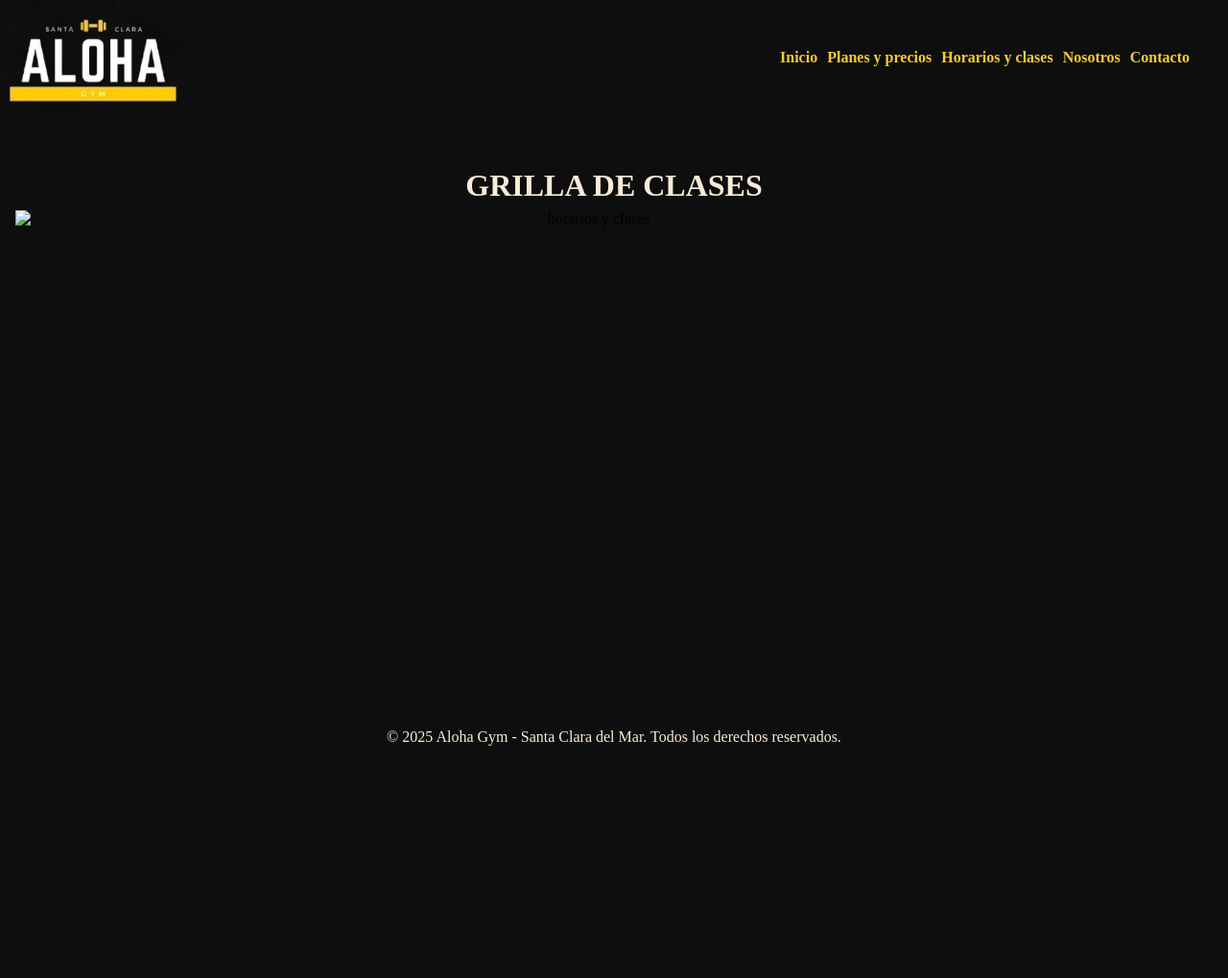
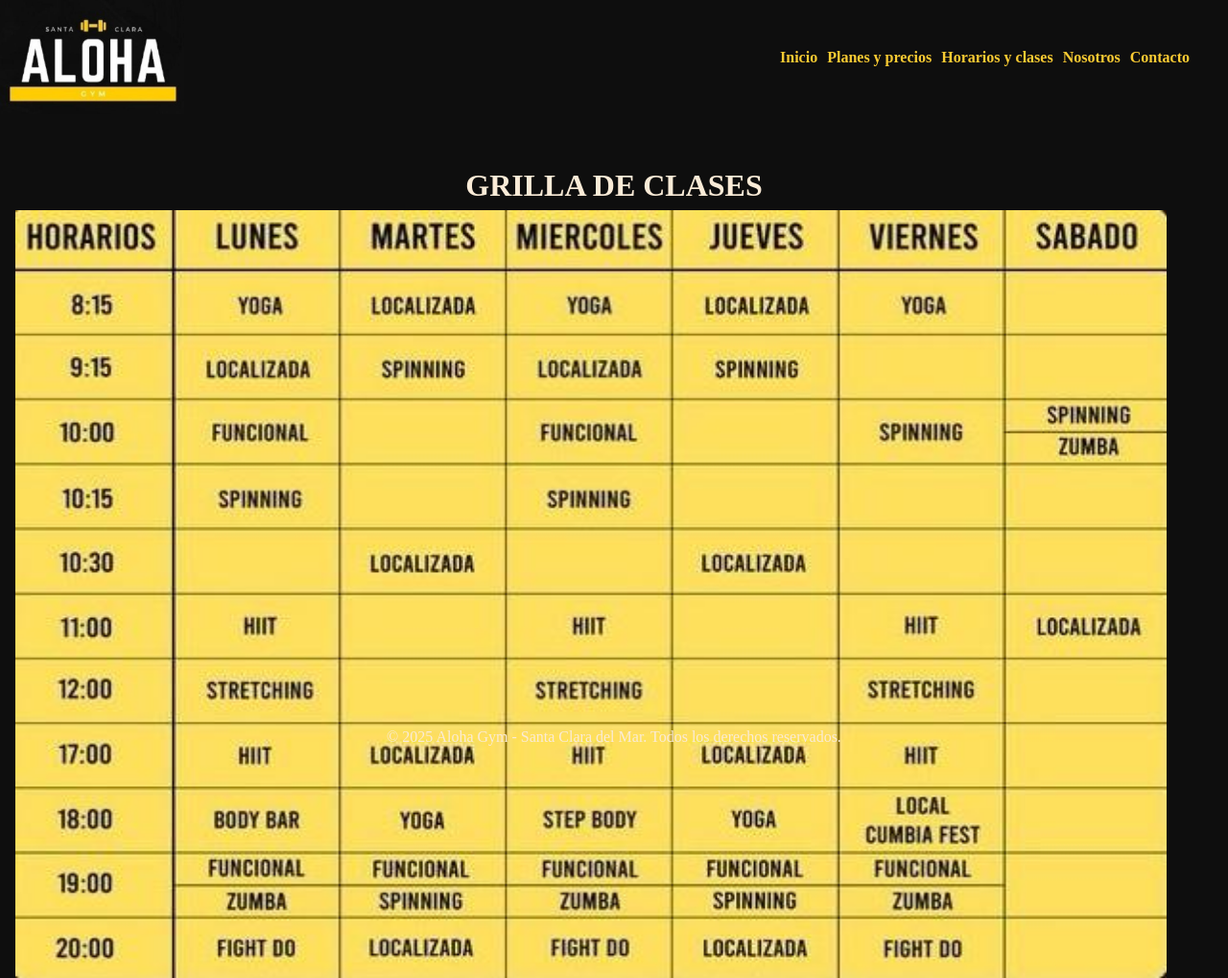
Before and after one commit to RattoEduardo/preentrega2Ratto, a plain HTML site: page pages/horariosyclases.html in a window 1280 px wide. Shown: the whole page at 96% size. Drawn offline with Linux system fonts and the light colour scheme; the site is published under a folder, as on GitHub Pages, so addresses that start at the root find nothing.

Commit message:
correccion 4

```diff
--- a/pages/horariosyclases.html
+++ b/pages/horariosyclases.html
@@ -37,7 +37,7 @@
      <!-- contenido principal -->
      <main>
         <h1>Grilla de clases</h1>
-        <img src="/imagenes/grilla.jpeg" alt="horarios y clases" width="1200px" height="800px">
+        <img src="../imagenes/grilla.jpeg" alt="horarios y clases" width="1200px" height="800px">
     </main>
 
      <!-- pie de pagina -->
```
Also changed, not shown: pages/planesyprecios.html (+1 -1 lines).
